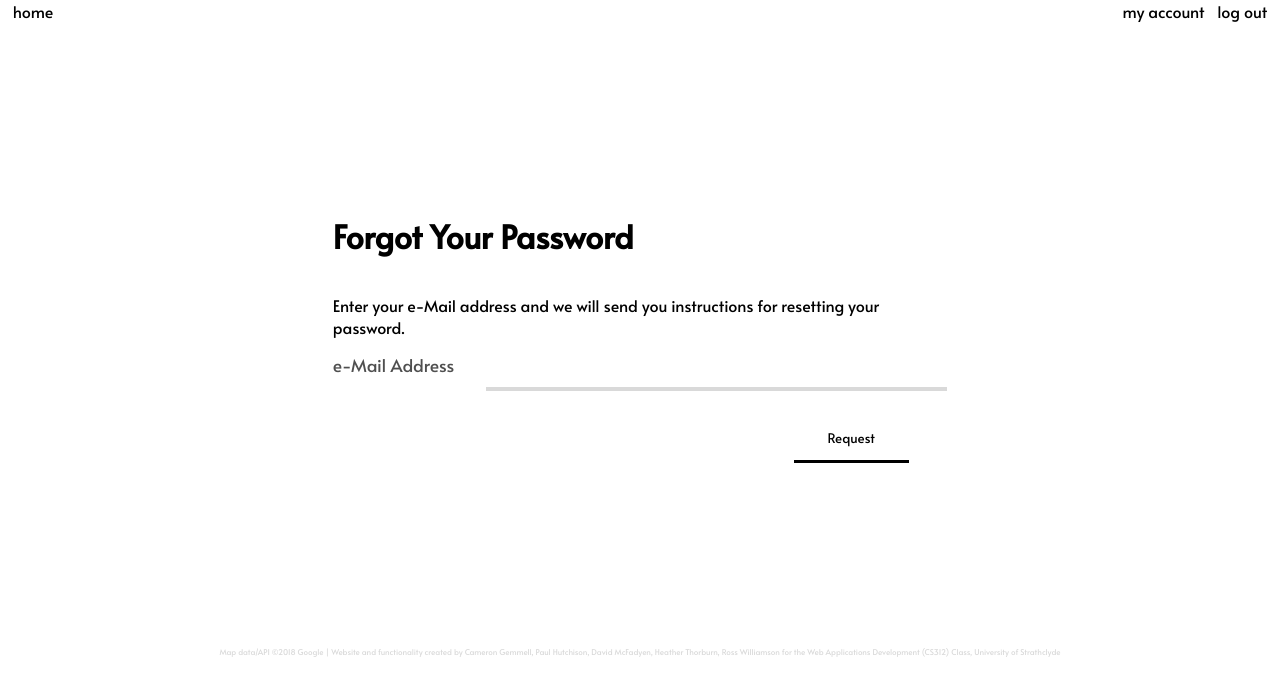
After one commit to Serpial/Travelogical, a PHP site: page /forgot.php in a window 1280 px wide. The commit adds this page. Shown: the top 696 px of the page. Run offline with PHP 8.4, Linux system fonts and the light colour scheme; some libraries are stand-ins or nearby versions.

Commit message:
Added password reset request page (forgot.php) and re-organised some css.

```diff
--- /dev/null
+++ b/forgot.php
@@ -0,0 +1,74 @@
+<!DOCTYPE html>
+<?php
+
+
+
+?>
+
+<html><head>
+
+<title>CAR</title>
+
+<link href="https://fonts.googleapis.com/css?family=Alata&display=swap" rel="stylesheet">
+<link type="text/css" rel="stylesheet" href="stylesheets/car-global.css"/>
+<link type="text/css" rel="stylesheet" href="stylesheets/car-header.css"/>
+<link type="text/css" rel="stylesheet" href="stylesheets/car-login.css"/>
+<link type="text/css" rel="stylesheet" href="stylesheets/car-footer.css"/>
+<link type="text/css" rel="stylesheet" href="stylesheets/car-reactive.css"/>
+
+<script src="https://kit.fontawesome.com/08b9c3aade.js" crossorigin="anonymous"></script>
+
+<script src="formValidation.js"></script>
+
+</head>
+
+<body>
+
+<header style="">
+<a href="logout.php" class="header-right">log out</a>
+<a href="myaccount.php" class="header-right">my account</a>
+
+<a href="index.php" class="header-left">home</a>
+</header><br>
+
+<div id="error-box" style="clear:both;"><!--<p class="success-text">If we find an account associated with that e-Mail address, you should receive a message shortly with instructions. Ensure you check your spam.</p>--></div>
+
+<form id="login-wrapper" style="min-width:600px;" method="POST">
+
+<div class="hspacer" style="grid-column-start:1;grid-column-end:1;grid-row-start:1;grid-row-end:10;"></div>
+<div class="hspacer" style="grid-column-start:6;grid-column-end:7;grid-row-start:1;grid-row-end:10;"></div>
+
+<div class="vspacer" style="grid-column-start:1;grid-column-end:7;grid-row-start:1;grid-row-end:2;"></div>
+
+<h1 class="form-header" style="grid-column-start:2;grid-column-end:6;grid-row-start:2;grid-row-end:3;">Forgot Your Password</h1>
+
+<div class="vspacer" style="grid-column-start:1;grid-column-end:7;grid-row-start:3;grid-row-end:4;"></div>
+
+<p style="grid-column-start:2;grid-column-end:6;grid-row-start:4;grid-row-end:5;">Enter your e-Mail address and we will send you instructions for resetting your password.</p>
+
+<div class="vspacer" style="grid-column-start:1;grid-column-end:7;grid-row-start:5;grid-row-end:6;"></div>
+
+<label class="login-smalltext" for="email" style="grid-column-start:2;grid-column-end:3;grid-row-start:6;grid-row-end:7;overflow:hidden;">
+e-Mail Address
+</label>
+
+<input class="login-input" type="text" name="email" style="grid-column-start:3;grid-column-end:6;grid-row-start:6;grid-row-end:7;"/>
+
+<div class="vspacer" style="grid-column-start:1;grid-column-end:7;grid-row-start:7;grid-row-end:8;"></div>
+
+<input id="login-submit" value="Request" name="login-submit" type="submit" style="grid-column-start:5;grid-column-end:7;grid-row-start:8;grid-row-end:9;"/>
+
+<div class="vspacer" style="grid-column-start:1;grid-column-end:7;grid-row-start:9;grid-row-end:10;"></div>
+
+</form>
+
+
+<footer>
+
+<div id="footer-container">
+<p>Map data/API ©2018 Google | Website and functionality created by Cameron Gemmell, Paul Hutchison, David McFadyen, Heather Thorburn, Ross Williamson for the Web Applications Development (CS312) Class, University of Strathclyde</p>
+</div>
+
+</footer>
+
+</body></html>
--- a/stylesheets/car-footer.css
+++ b/stylesheets/car-footer.css
@@ -13,10 +13,12 @@ margin-top:15vh;
 
 #footer-container
 {
+
 width:80vw;
 margin-left:0vw;
 margin-right:0vw;
 text-align:center;
 color:#d9d9d9;
 font-size:0.5rem;
+
 }
--- a/stylesheets/car-global.css
+++ b/stylesheets/car-global.css
@@ -15,6 +15,19 @@ overflow-x:hidden;
 {
 font-weight:bold;
 }
+
+.error-text
+{
+color:red;
+font-size:1rem;
+}
+
+.success-text
+{
+color:green;
+font-size:1rem;
+}
+
 
 /*	GRID UTILS	*/
 .vspacer
--- a/stylesheets/car-login.css
+++ b/stylesheets/car-login.css
@@ -6,12 +6,6 @@ margin-right:auto;
 height:15vh;
 width:60vw;
 text-align:center;
-}
-
-.error-text
-{
-color:red;
-font-size:1rem;
 }
 
 #login-wrapper
```
